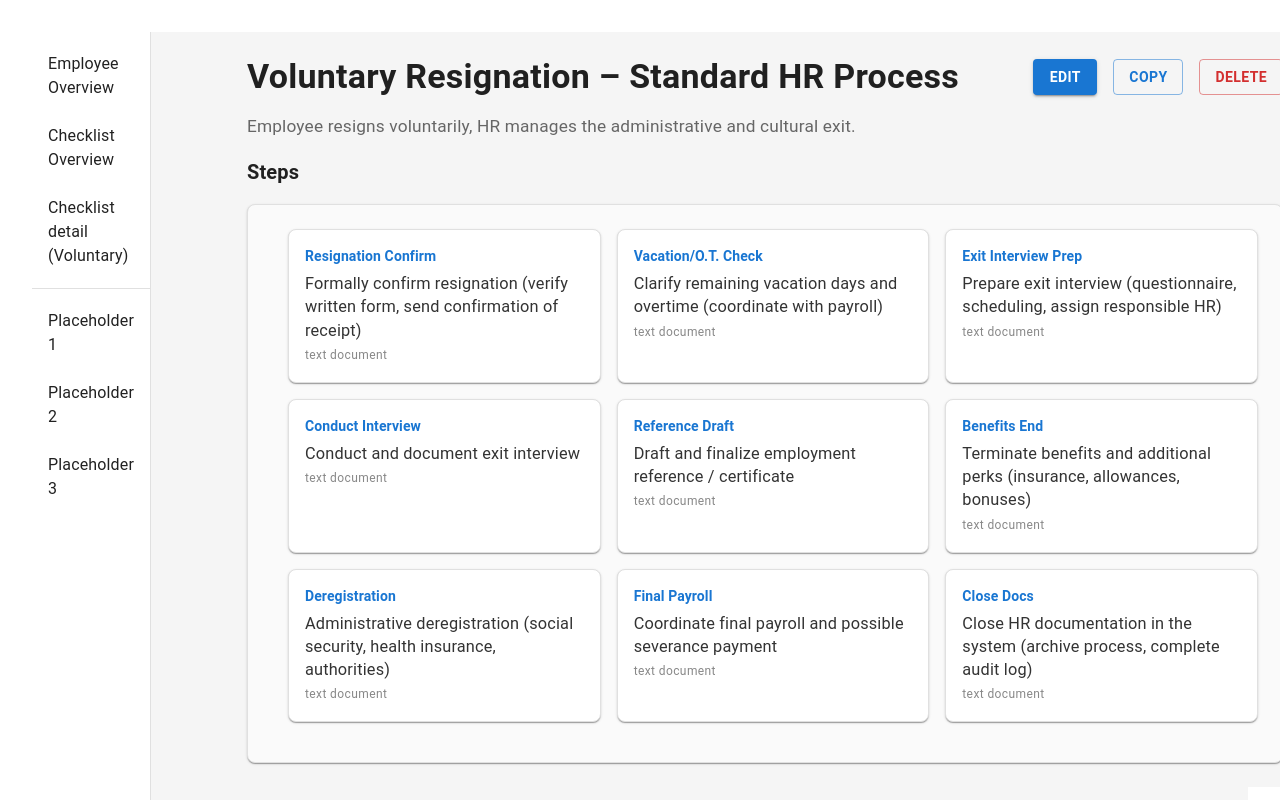
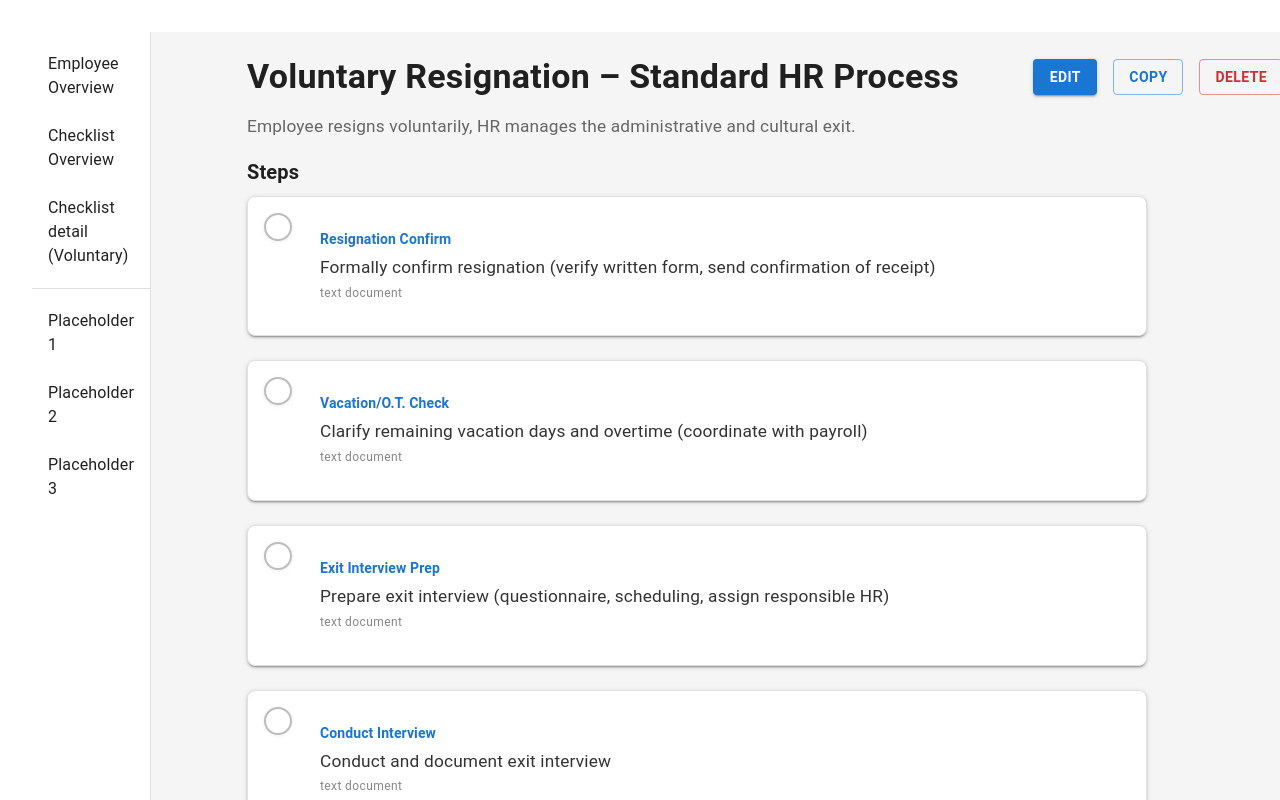
Before and after one commit to PatrickGress/offboardingtoolTS, a React (Vite) app: page /checklist-detail/hr-voluntary in a window 1280 px wide. Shown: the top 800 px of the page. Built offline with nearby package versions, Linux system fonts and the light colour scheme.

Commit message:
steps: shwo a success event when checked

```diff
--- a/src/components/ChecklistDetail.tsx
+++ b/src/components/ChecklistDetail.tsx
@@ -3,11 +3,55 @@ import { useParams } from 'react-router-dom';
 import { subflowCards } from '../mockSubflowCards';
 import { subflowSteps } from '../mockSubflowSteps';
 import type { SubflowCheckpoint } from '../mockSubflowSteps';
+import { useState } from 'react';
+import Checkbox from '@mui/material/Checkbox';
+import { styled } from '@mui/material/styles';
+
+const WaveOverlay = styled('div')(({ theme }) => ({
+  position: 'absolute',
+  top: 0,
+  left: 0,
+  width: '100%',
+  height: '100%',
+  pointerEvents: 'none',
+  zIndex: 2,
+  borderRadius: 16,
+  background: 'linear-gradient(90deg, #e8f5e9 0%, #a5d6a7 100%)',
+  opacity: 0,
+  transition: 'opacity 0.6s cubic-bezier(0.4,0,0.2,1)',
+  '&.active': {
+    opacity: 0.7,
+    animation: 'wave 0.7s cubic-bezier(0.4,0,0.2,1)'
+  },
+  '@keyframes wave': {
+    '0%': { opacity: 0 },
+    '40%': { opacity: 0.7 },
+    '100%': { opacity: 0 }
+  }
+}));
+
+const CheckIcon = () => (
+  <svg width="28" height="28" viewBox="0 0 28 28" fill="none" xmlns="http://www.w3.org/2000/svg">
+    <circle cx="14" cy="14" r="13" stroke="#4caf50" strokeWidth="2" fill="#e8f5e9" />
+    <path d="M9 14l3 3 6-6" stroke="#388e3c" strokeWidth="2.5" fill="none" strokeLinecap="round" strokeLinejoin="round" />
+  </svg>
+);
 
 export function ChecklistDetail() {
   const { cardId } = useParams();
   const card = subflowCards.find(c => c.id === cardId);
   const checkpoints = card ? card.checkpointIds.map(id => subflowSteps.find(s => s.id === id)).filter((cp): cp is SubflowCheckpoint => !!cp) : [];
+
+  const [checkedMap, setCheckedMap] = useState<Record<string, boolean>>({});
+  const [waveMap, setWaveMap] = useState<Record<string, boolean>>({});
+
+  const handleToggle = (id: string) => {
+    setCheckedMap(prev => ({ ...prev, [id]: !prev[id] }));
+    if (!checkedMap[id]) {
+      setWaveMap(prev => ({ ...prev, [id]: true }));
+      setTimeout(() => setWaveMap(prev => ({ ...prev, [id]: false })), 700);
+    }
+  };
 
   if (!card) {
     return <Box sx={{ p: 4 }}><Typography variant="h5">Card not found</Typography></Box>;
@@ -33,20 +77,37 @@ export function ChecklistDetail() {
         <Typography variant="h6" sx={{ fontWeight: 600, mb: 1, textAlign: 'left' }}>Steps</Typography>
       </Box>
       {/* Steps box: visually separated */}
-      <Box sx={{ bgcolor: '#fafafa', borderRadius: 2, boxShadow: 1, border: '1px solid #e0e0e0', p: 3, mt: 2 }}>
       {checkpoints.length === 0 ? (
         <Typography variant="body2" sx={{ color: '#888', textAlign: 'left' }}>No checkpoints found.</Typography>
       ) : (
-          <Box sx={{ display: 'grid', gridTemplateColumns: 'repeat(3, 1fr)', gap: 2, pl: 2, mb: 2 }}>
+        <Box sx={{ display: 'grid', gridTemplateColumns: '1fr', gap: 3, pl: 0, mb: 2 }}>
           {checkpoints.map(cp => (
-              <Box key={cp.id} sx={{ bgcolor: '#fff', borderRadius: 2, boxShadow: 1, border: '1px solid #e0e0e0', p: 2, minHeight: 48, display: 'flex', flexDirection: 'column', alignItems: 'flex-start' }}>
-                <Typography variant="subtitle2" sx={{ color: '#1976d2', fontWeight: 600, mb: 0.5 }}>
+            <Box key={cp.id} sx={{ position: 'relative', bgcolor: '#fff', borderRadius: 2, boxShadow: 2, border: '1px solid #e0e0e0', p: 4, minHeight: 120, maxWidth: 900, width: '100%', display: 'flex', flexDirection: 'column', alignItems: 'flex-start', overflow: 'hidden' }}>
+              <WaveOverlay className={waveMap[cp.id] ? 'active' : ''} />
+              <Box sx={{ position: 'absolute', top: 16, left: 16, zIndex: 3 }}>
+                <Checkbox
+                  checked={!!checkedMap[cp.id]}
+                  onChange={() => handleToggle(cp.id)}
+                  icon={<span style={{
+                    display: 'block',
+                    width: 28,
+                    height: 28,
+                    borderRadius: '50%',
+                    border: '2px solid #bdbdbd',
+                    background: '#fff',
+                    boxShadow: '0 1px 4px rgba(0,0,0,0.07)',
+                  }} />}
+                  checkedIcon={<CheckIcon />}
+                  sx={{ p: 0 }}
+                />
+              </Box>
+              <Typography variant="subtitle2" sx={{ color: '#1976d2', fontWeight: 600, mb: 0.5, pl: 5 }}>
                 {cp.headline}
               </Typography>
-                <Typography variant="body2" sx={{ color: '#333', fontSize: '1.02rem', textAlign: 'left', wordBreak: 'break-word', whiteSpace: 'normal', mb: 0.5 }}>
+              <Typography variant="body2" sx={{ color: '#333', fontSize: '1.08rem', textAlign: 'left', wordBreak: 'break-word', whiteSpace: 'normal', mb: 0.5, pl: 5 }}>
                 {cp.description}
               </Typography>
-                <Typography variant="caption" sx={{ color: '#888' }}>
+              <Typography variant="caption" sx={{ color: '#888', pl: 5 }}>
                 {cp.class}
               </Typography>
             </Box>
@@ -54,6 +115,5 @@ export function ChecklistDetail() {
         </Box>
       )}
     </Box>
-    </Box>
   );
 }
```
Lines whose indentation alone changed are shown as unchanged.
